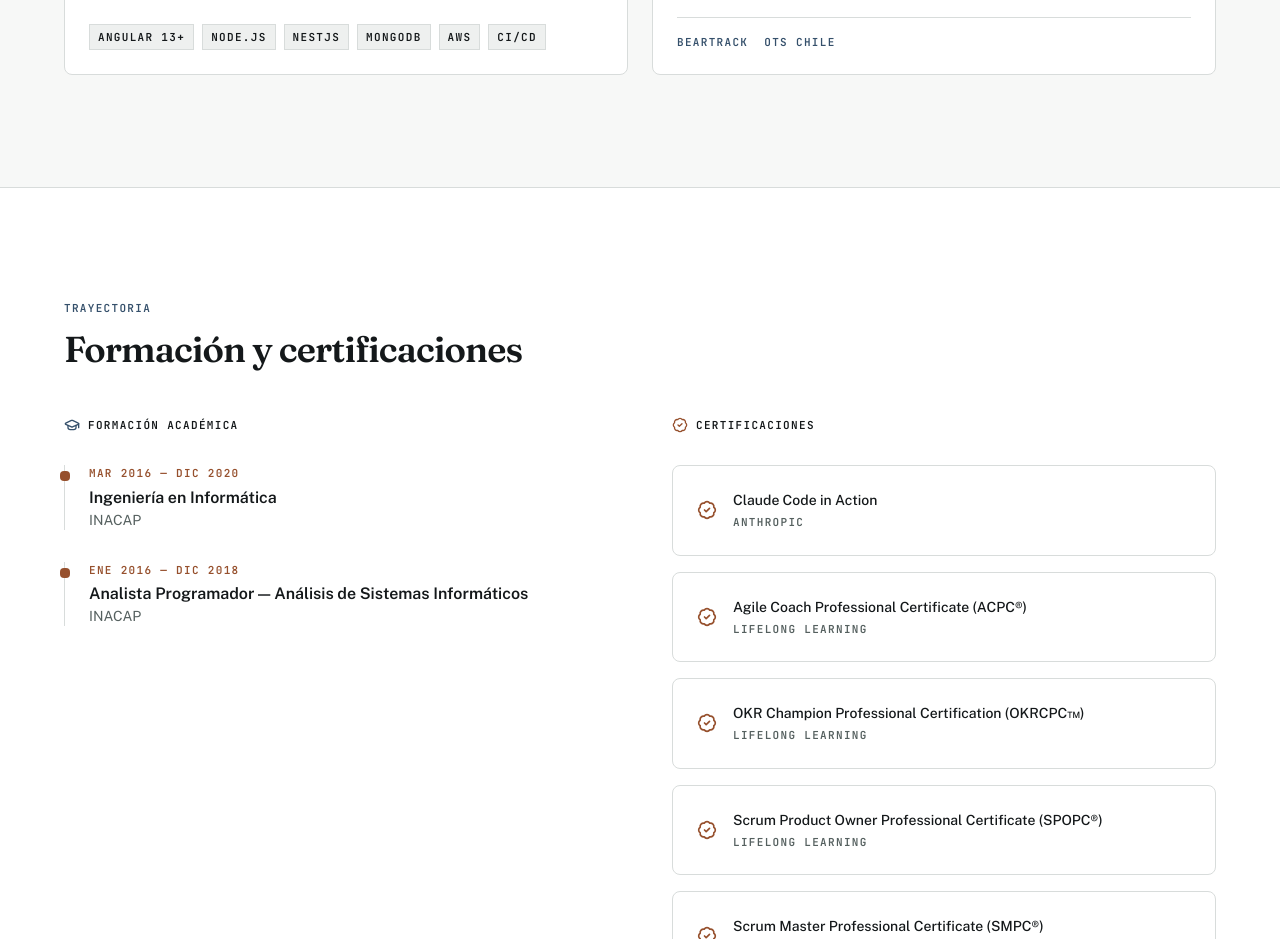
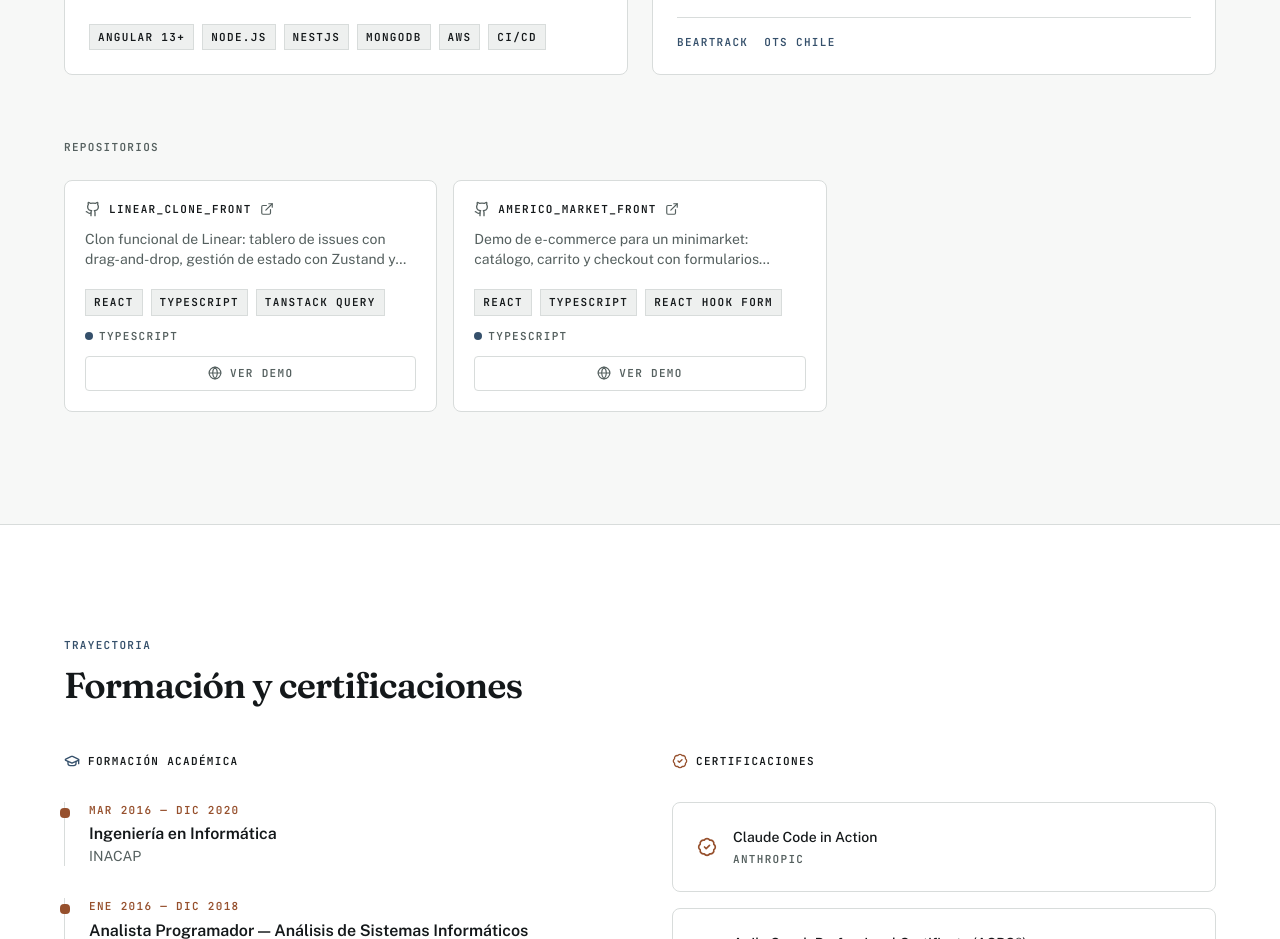
Before and after one commit to aicreationcl/portafolio_spa_2026, a Next.js app: page / in a window 1280 px wide. Shown: the part 6140-7079 px from the top of the page. Built offline with nearby package versions, Linux system fonts and the light colour scheme; no server answers.

Commit message:
Add GitHub repositories block to the Projects section
Shows real repos (linear_clone_front, americo_market_front) with live
demo links, as a lighter sub-grid below the detailed case studies —
no new nav item, reuses the existing Card/Badge design language.

```diff
--- a/components/icons/index.ts
+++ b/components/icons/index.ts
@@ -16,4 +16,7 @@ export {
   Network,
   GraduationCap,
   BadgeCheck,
+  Github,
+  ExternalLink,
+  Globe,
 } from "lucide-react";
--- a/components/sections/Projects.tsx
+++ b/components/sections/Projects.tsx
@@ -2,7 +2,9 @@ import { SectionHeading } from "@/components/ui/SectionHeading";
 import { RevealOnScroll } from "@/components/ui/RevealOnScroll";
 import { Container } from "@/components/ui/Container";
 import { ProjectCard } from "@/components/ui/ProjectCard";
+import { GithubProjectCard } from "@/components/ui/GithubProjectCard";
 import { projects } from "@/content/projects";
+import { githubProjects } from "@/content/github-projects";
 
 export function Projects() {
   return (
@@ -26,6 +28,25 @@ export function Projects() {
             </RevealOnScroll>
           ))}
         </div>
+
+        {githubProjects.length > 0 ? (
+          <div id="proyectos-github" className="mt-16 scroll-mt-24">
+            <h3 id="proyectos-github-heading" className="label-mono text-muted">
+              Repositorios
+            </h3>
+            <div
+              role="region"
+              aria-labelledby="proyectos-github-heading"
+              className="mt-6 grid grid-cols-1 gap-4 sm:grid-cols-2 lg:grid-cols-3"
+            >
+              {githubProjects.map((project, index) => (
+                <RevealOnScroll key={project.id} delay={Math.min(index * 0.06, 0.24)}>
+                  <GithubProjectCard project={project} />
+                </RevealOnScroll>
+              ))}
+            </div>
+          </div>
+        ) : null}
       </Container>
     </section>
   );
--- /dev/null
+++ b/components/ui/GithubProjectCard.tsx
@@ -0,0 +1,62 @@
+import { Github, ExternalLink, Globe } from "@/components/icons";
+import { Badge } from "@/components/ui/Badge";
+import type { GithubProject } from "@/types/content";
+
+interface GithubProjectCardProps {
+  project: GithubProject;
+}
+
+export function GithubProjectCard({ project }: GithubProjectCardProps) {
+  return (
+    <div className="border-border bg-surface hover:border-primary/40 flex h-full flex-col gap-3 rounded-md border p-5 transition-colors duration-300">
+      <div className="flex items-start justify-between gap-3">
+        <a
+          href={project.url}
+          target="_blank"
+          rel="noreferrer"
+          className="group focus-visible:outline-primary flex min-w-0 items-center gap-2 focus-visible:outline focus-visible:outline-2 focus-visible:outline-offset-2"
+        >
+          <Github className="text-muted h-4 w-4 shrink-0" aria-hidden="true" />
+          <span className="label-mono text-foreground group-hover:text-primary truncate transition-colors">
+            {project.name}
+          </span>
+          <ExternalLink
+            className="text-muted group-hover:text-primary h-3.5 w-3.5 shrink-0 transition-colors"
+            aria-hidden="true"
+          />
+        </a>
+      </div>
+
+      <p className="text-muted line-clamp-2 text-sm">{project.description}</p>
+
+      <div className="mt-auto flex flex-wrap items-center justify-between gap-3 pt-2">
+        <div className="flex flex-wrap gap-2">
+          {project.tech.slice(0, 3).map((tech) => (
+            <Badge key={tech}>{tech}</Badge>
+          ))}
+        </div>
+        {project.language ? (
+          <span className="label-mono text-muted flex items-center gap-1.5 whitespace-nowrap">
+            <span
+              className={`h-2 w-2 rounded-full ${project.language.colorClass}`}
+              aria-hidden="true"
+            />
+            {project.language.name}
+          </span>
+        ) : null}
+      </div>
+
+      {project.demoUrl ? (
+        <a
+          href={project.demoUrl}
+          target="_blank"
+          rel="noreferrer"
+          className="group border-border hover:border-primary/40 focus-visible:outline-primary label-mono text-muted hover:text-primary flex items-center justify-center gap-2 rounded-sm border py-2 transition-colors focus-visible:outline focus-visible:outline-2 focus-visible:outline-offset-2"
+        >
+          <Globe className="h-3.5 w-3.5" aria-hidden="true" />
+          Ver demo
+        </a>
+      ) : null}
+    </div>
+  );
+}
--- /dev/null
+++ b/content/github-projects.ts
@@ -0,0 +1,24 @@
+import type { GithubProject } from "@/types/content";
+
+export const githubProjects: GithubProject[] = [
+  {
+    id: "linear-clone-front",
+    name: "linear_clone_front",
+    description:
+      "Clon funcional de Linear: tablero de issues con drag-and-drop, gestión de estado con Zustand y datos remotos con TanStack Query.",
+    url: "https://github.com/aicreationcl/linear_clone_front",
+    demoUrl: "https://linearclonefront-production.up.railway.app/",
+    tech: ["React", "TypeScript", "TanStack Query", "Zustand", "Tailwind CSS"],
+    language: { name: "TypeScript", colorClass: "bg-primary" },
+  },
+  {
+    id: "americo-market-front",
+    name: "americo_market_front",
+    description:
+      "Demo de e-commerce para un minimarket: catálogo, carrito y checkout con formularios validados con Zod.",
+    url: "https://github.com/aicreationcl/americo_market_front",
+    demoUrl: "https://americomarketfront-production.up.railway.app/",
+    tech: ["React", "TypeScript", "React Hook Form", "Zod", "Tailwind CSS"],
+    language: { name: "TypeScript", colorClass: "bg-primary" },
+  },
+];
--- a/types/content.ts
+++ b/types/content.ts
@@ -27,6 +27,16 @@ export interface ProjectCaseStudy {
   results: string;
   tech: string[];
   links?: { label: string; href: string }[];
+}
+
+export interface GithubProject {
+  id: string;
+  name: string;
+  description: string;
+  url: string;
+  demoUrl?: string;
+  tech: string[];
+  language?: { name: string; colorClass: string };
 }
 
 export interface SkillGroup {
```
